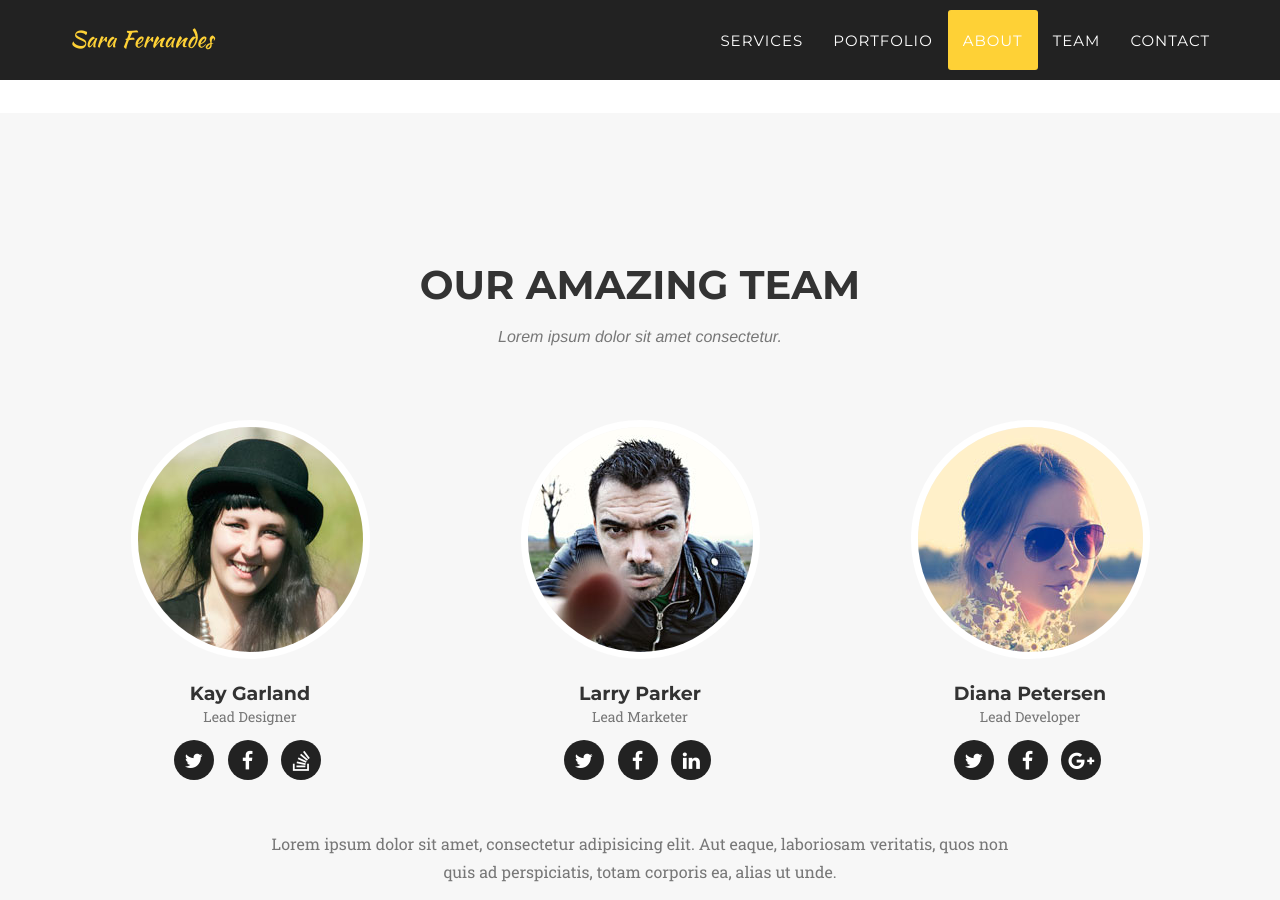
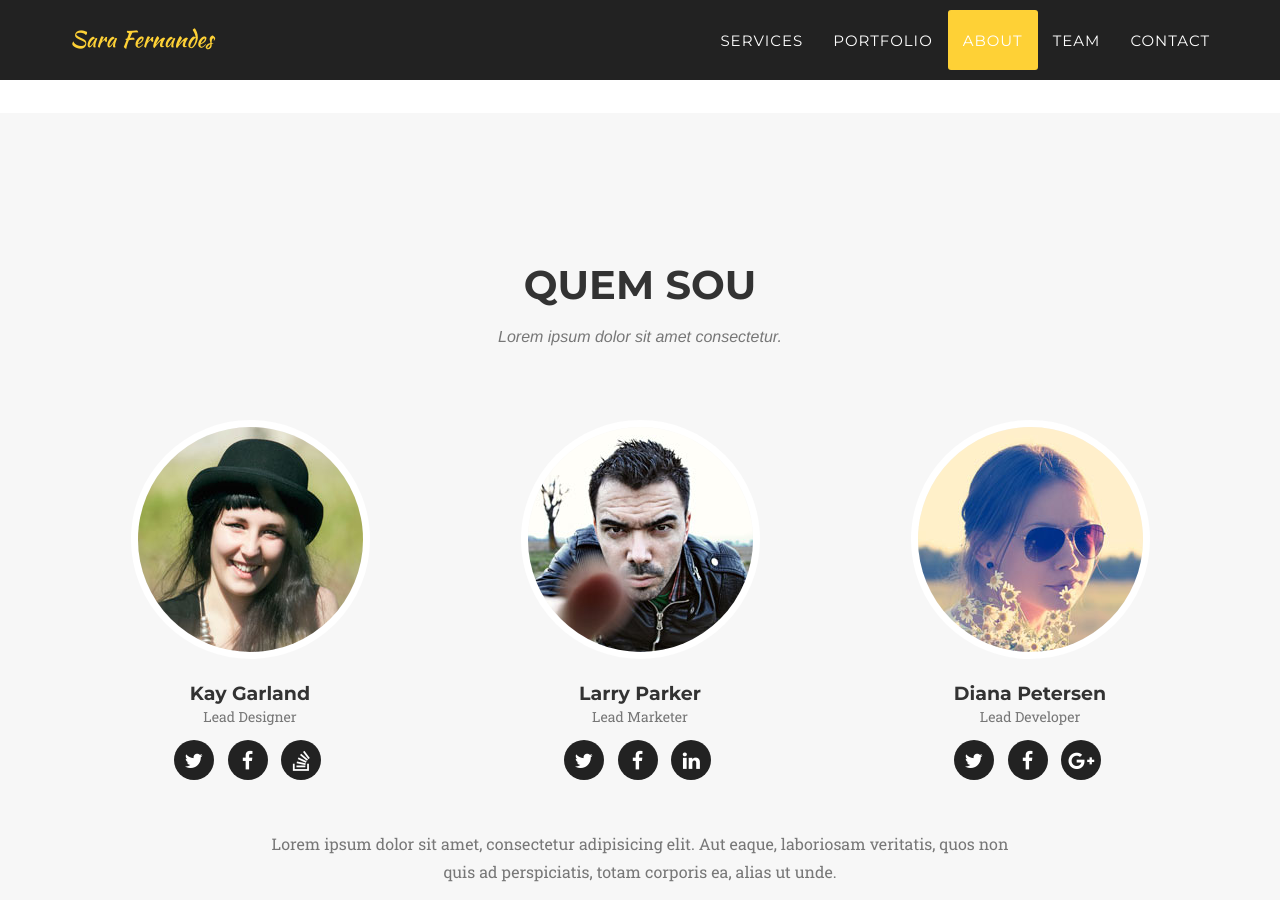
Before and after one commit to SaraFernandes/sarafernandes.github.io, a Jekyll site: the page built from index.html, in a window 1280 px wide and 900 px high, scrolled down 4554 px. Built offline with Jekyll 4.4.1, drawn with Linux system fonts in a browser that asks for light colours; some web fonts are replaced.

Commit message:
Update team.html

```diff
--- a/_includes/team.html
+++ b/_includes/team.html
@@ -3,7 +3,7 @@
         <div class="container">
             <div class="row">
                 <div class="col-lg-12 text-center">
-                    <h2 class="section-heading">Our Amazing Team</h2>
+                    <h2 class="section-heading">Quem Sou</h2>
                     <h3 class="section-subheading text-muted">Lorem ipsum dolor sit amet consectetur.</h3>
                 </div>
             </div>
```
